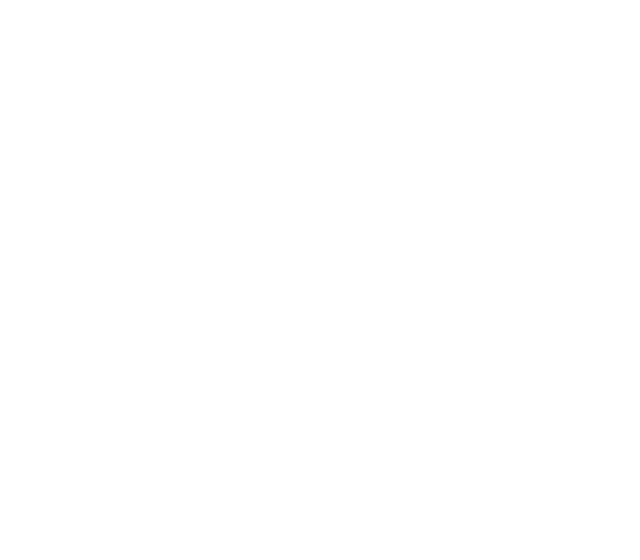
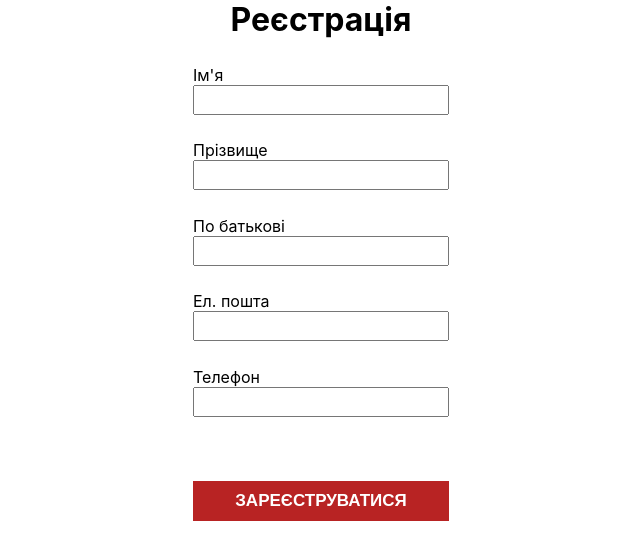
Before and after one commit to margoshkari/AutoShowReact, a React (Create React App) app in the folder client/: page / in a window 1280 px wide. Shown: the top 560 px of the page, without its empty margins (319-959 px from the left). Built offline with nearby package versions, Linux system fonts and the light colour scheme.

Commit message:
register page

```diff
--- a/client/package.json
+++ b/client/package.json
@@ -9,6 +9,7 @@
     "http-proxy-middleware": "^2.0.6",
     "react": "^18.2.0",
     "react-dom": "^18.2.0",
+    "react-input-mask": "^2.0.4",
     "react-scripts": "5.0.1",
     "web-vitals": "^2.1.4"
   },
--- a/client/src/App.js
+++ b/client/src/App.js
@@ -1,8 +1,10 @@
-import './App.css';
+import './css/App.css';
+import Register from "./pages/RegisterPage";
 
 function App() {
   return (
     <div>
+      <Register></Register>
     </div>
   );
 }
--- /dev/null
+++ b/client/src/css/Reg.css
@@ -0,0 +1,32 @@
+.page{
+    display: flex;
+    flex-direction: column;
+    align-items: center;
+}
+.fields{
+    display: flex;
+    flex-direction: column;
+    width: 20%;
+}
+label{
+    margin-top: 10%;
+}
+input{
+    width:auto;
+    height: 3vh;
+    outline:none;
+}
+h1{
+    padding: 0;
+    margin: 0;
+}
+#register-btn{
+    width: 20%;
+    height: 5vh;;
+    border: none;
+    color: white;
+    margin-top: 5%;
+    font-weight: bold;
+    font-size: 17px;
+    background-color: rgb(184, 35, 35);
+}
--- /dev/null
+++ b/client/src/pages/RegisterPage.js
@@ -0,0 +1,40 @@
+import '../css/Reg.css'
+import InputMask from 'react-input-mask';
+import {useState} from 'react';
+
+function RegisterApp(){
+    const [phone, setPhone] = useState('');
+    const handleInput = ({ target: { value } }) => setPhone(value);
+    return (
+        <div className="page">
+            <h1>Реєстрація</h1>
+            <div className="fields">
+                <label>Ім'я</label>
+                <input type="text"></input>
+                <label>Прізвище</label>
+                <input type="text"></input>
+                <label>По батькові</label>
+                <input type="text"></input>
+                <label>Ел. пошта</label>
+                <input type="email"></input>
+                <label>Телефон</label>
+                <PhoneInput
+                    value={phone}
+                    onChange={handleInput}>
+                </PhoneInput>
+            </div>
+            <button id="register-btn">ЗАРЕЄСТРУВАТИСЯ</button>
+        </div>
+    )
+}
+function PhoneInput(props) {
+    return (
+      <InputMask
+        mask='+38(999)999-99-99'
+        value={props.value}
+        onChange={props.onChange}>
+      </InputMask>
+    );
+  }
+
+export default RegisterApp;
```
Also changed, not shown: client/src/css/App.css (added), client/src/pages/LoginPage.js (added), 1 other file (tests, documents, lock files or other folders).
